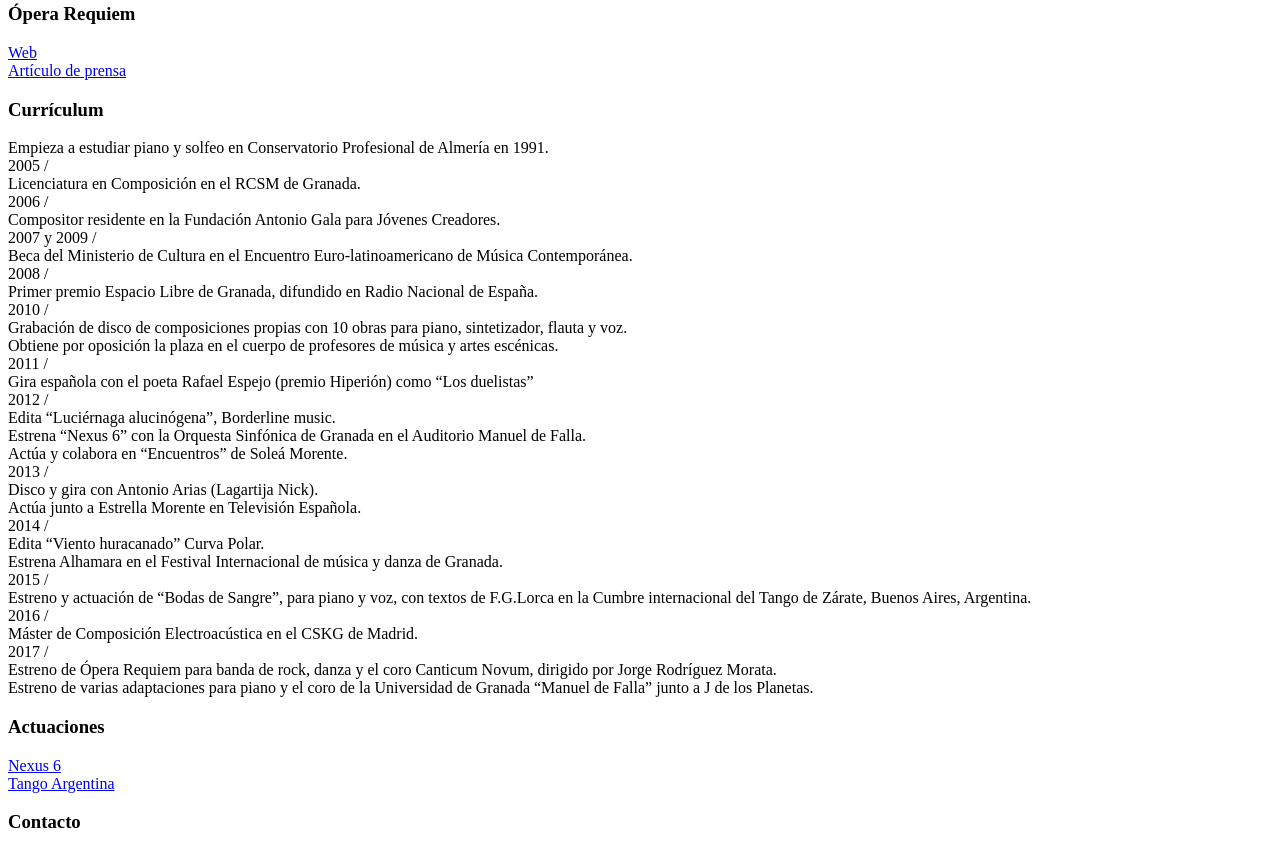
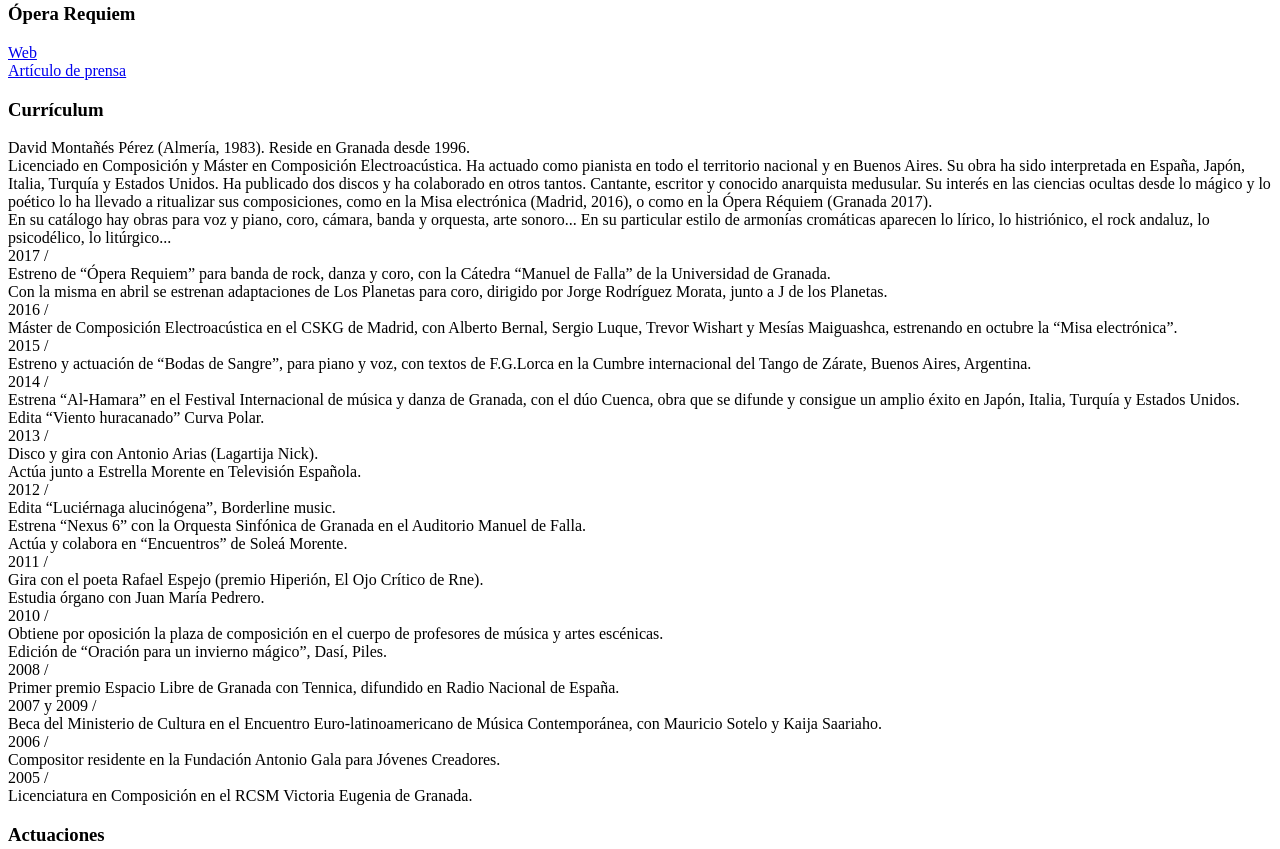
Before and after one commit to pacog/drmontanes, a website: page app/index.html in a window 1280 px wide. Shown: the part 1927-2776 px from the top of the page. Drawn offline with Linux system fonts and the light colour scheme.

Commit message:
Cambios en CV

```diff
--- a/app/index.html
+++ b/app/index.html
@@ -166,13 +166,105 @@
                     <div class="landing-section-content-curriculum-photo landing-section-content-curriculum-photo-2"></div>
                 </div>
                 <div class="landing-section-content-curriculum-text">
-                    <div class="curriculum-entry curriculum-entry-big">
-                        Empieza a estudiar piano y solfeo en Conservatorio Profesional de Almería en 1991.
+                    <div class="curriculum-entry curriculum-entry-medium">
+                        David Montañés Pérez (Almería, 1983). Reside en Granada desde 1996.
+                    </div>
+                    <div class="curriculum-entry curriculum-entry-medium">
+                        Licenciado en Composición y Máster en Composición Electroacústica. Ha actuado
+                        como pianista en todo el territorio nacional y en Buenos Aires. Su obra ha sido
+                        interpretada en España, Japón, Italia, Turquía y Estados Unidos. Ha publicado dos
+                        discos y ha colaborado en otros tantos. Cantante, escritor y conocido anarquista
+                        medusular. Su interés en las ciencias ocultas desde lo mágico y lo poético lo ha llevado
+                        a ritualizar sus composiciones, como en la Misa electrónica (Madrid, 2016), o como en
+                        la Ópera Réquiem (Granada 2017).
+                    </div>
+                    <div class="curriculum-entry curriculum-entry-medium">
+                        En su catálogo hay obras para voz y piano, coro, cámara, banda y orquesta, arte
+                        sonoro... En su particular estilo de armonías cromáticas aparecen lo lírico, lo histriónico,
+                        el rock andaluz, lo psicodélico, lo litúrgico...
                     </div>
                     <div class="curriculum-entry">
-                        <div class="curriculum-entry-date">2005 /</div>
+                        <div class="curriculum-entry-date">2017 /</div>
                         <div class="curriculum-entry-text">
-                            Licenciatura en Composición en el RCSM de Granada.
+                            Estreno de “Ópera Requiem” para banda de rock, danza y coro, con la Cátedra
+                            “Manuel de Falla” de la Universidad de Granada.
+                            <div class="vm-m"></div>
+                            Con la misma en abril se estrenan adaptaciones de Los Planetas para coro, dirigido por
+                            Jorge Rodríguez Morata, junto a J de los Planetas.
+                        </div>
+                    </div>
+                    <div class="curriculum-entry">
+                        <div class="curriculum-entry-date">2016 /</div>
+                        <div class="curriculum-entry-text">
+                            Máster de Composición Electroacústica en el CSKG de Madrid, con Alberto Bernal,
+                            Sergio Luque, Trevor Wishart y Mesías Maiguashca, estrenando en octubre la “Misa
+                            electrónica”.
+                        </div>
+                    </div>
+                    <div class="curriculum-entry">
+                        <div class="curriculum-entry-date">2015 /</div>
+                        <div class="curriculum-entry-text">
+                            Estreno y actuación de “Bodas de Sangre”, para piano y voz, con textos de
+                            F.G.Lorca en la Cumbre internacional del Tango de Zárate, Buenos Aires, Argentina.
+                        </div>
+                    </div>
+                    <div class="curriculum-entry">
+                        <div class="curriculum-entry-date">2014 /</div>
+                        <div class="curriculum-entry-text">
+                            Estrena “Al-Hamara” en el Festival Internacional de música y danza de Granada,
+                            con el dúo Cuenca, obra que se difunde y consigue un amplio éxito en Japón, Italia,
+                            Turquía y Estados Unidos.
+                            <div class="vm-m"></div>
+                            Edita “Viento huracanado” Curva Polar.
+                        </div>
+                    </div>
+                    <div class="curriculum-entry">
+                        <div class="curriculum-entry-date">2013 /</div>
+                        <div class="curriculum-entry-text">
+                            Disco y gira con Antonio Arias (Lagartija Nick).
+                            <div class="vm-m"></div>
+                            Actúa junto a Estrella Morente en Televisión Española.
+                        </div>
+                    </div>
+                    <div class="curriculum-entry">
+                        <div class="curriculum-entry-date">2012 /</div>
+                        <div class="curriculum-entry-text">
+                            Edita “Luciérnaga alucinógena”, Borderline music.
+                            <div class="vm-m"></div>
+                            Estrena “Nexus 6” con la Orquesta Sinfónica de Granada en el Auditorio Manuel de Falla.
+                            <div class="vm-m"></div>
+                            Actúa y colabora en “Encuentros” de Soleá Morente.
+                        </div>
+                    </div>
+                    <div class="curriculum-entry">
+                        <div class="curriculum-entry-date">2011 /</div>
+                        <div class="curriculum-entry-text">
+                            Gira con el poeta Rafael Espejo (premio Hiperión, El Ojo Crítico de Rne).
+                            <div class="vm-m"></div>
+                            Estudia órgano con Juan María Pedrero.
+                        </div>
+                    </div>
+                    <div class="curriculum-entry">
+                        <div class="curriculum-entry-date">2010 /</div>
+                        <div class="curriculum-entry-text">
+                            Obtiene por oposición la plaza de composición en el cuerpo de profesores de
+                            música y artes escénicas.
+                            <div class="vm-m"></div>
+                            Edición de “Oración para un invierno mágico”, Dasí, Piles.
+                        </div>
+                    </div>
+                    <div class="curriculum-entry">
+                        <div class="curriculum-entry-date">2008 /</div>
+                        <div class="curriculum-entry-text">
+                            Primer premio Espacio Libre de Granada con Tennica, difundido en Radio Nacional
+                            de España.
+                        </div>
+                    </div>
+                    <div class="curriculum-entry">
+                        <div class="curriculum-entry-date">2007 y 2009 /</div>
+                        <div class="curriculum-entry-text">
+                            Beca del Ministerio de Cultura en el Encuentro Euro-latinoamericano de
+                            Música Contemporánea, con Mauricio Sotelo y Kaija Saariaho.
                         </div>
                     </div>
                     <div class="curriculum-entry">
@@ -182,69 +274,9 @@
                         </div>
                     </div>
                     <div class="curriculum-entry">
-                        <div class="curriculum-entry-date">2007 y 2009 /</div>
+                        <div class="curriculum-entry-date">2005 /</div>
                         <div class="curriculum-entry-text">
-                            Beca del Ministerio de Cultura en el Encuentro Euro-latinoamericano de Música Contemporánea.
-                        </div>
-                    </div>
-                    <div class="curriculum-entry">
-                        <div class="curriculum-entry-date">2008 /</div>
-                        <div class="curriculum-entry-text">
-                            Primer premio Espacio Libre de Granada, difundido en Radio Nacional de España.
-                        </div>
-                    </div>
-                    <div class="curriculum-entry">
-                        <div class="curriculum-entry-date">2010 /</div>
-                        <div class="curriculum-entry-text">
-                            <div>Grabación de disco de composiciones propias con 10 obras para piano, sintetizador, flauta y voz.</div>
-                            <div>Obtiene por oposición la plaza en el cuerpo de profesores de música y artes escénicas.</div>
-                        </div>
-                    </div>
-                    <div class="curriculum-entry">
-                        <div class="curriculum-entry-date">2011 /</div>
-                        <div class="curriculum-entry-text">
-                            Gira española con el poeta Rafael Espejo (premio Hiperión) como “Los duelistas”
-                        </div>
-                    </div>
-                    <div class="curriculum-entry">
-                        <div class="curriculum-entry-date">2012 /</div>
-                        <div class="curriculum-entry-text">
-                            <div>Edita “Luciérnaga alucinógena”, Borderline music.</div>
-                            <div>Estrena “Nexus 6” con la Orquesta Sinfónica de Granada en el Auditorio Manuel de Falla.</div>
-                            <div>Actúa y colabora en “Encuentros” de Soleá Morente.</div>
-                        </div>
-                    </div>
-                    <div class="curriculum-entry">
-                        <div class="curriculum-entry-date">2013 /</div>
-                        <div class="curriculum-entry-text">
-                            <div>Disco y gira con Antonio Arias (Lagartija Nick).</div>
-                            <div>Actúa junto a Estrella Morente en Televisión Española.</div>
-                        </div>
-                    </div>
-                    <div class="curriculum-entry">
-                        <div class="curriculum-entry-date">2014 /</div>
-                        <div class="curriculum-entry-text">
-                            <div>Edita “Viento huracanado” Curva Polar.</div>
-                            <div>Estrena Alhamara en el Festival Internacional de música y danza de Granada.</div>
-                        </div>
-                    </div>
-                    <div class="curriculum-entry">
-                        <div class="curriculum-entry-date">2015 /</div>
-                        <div class="curriculum-entry-text">
-                            Estreno y actuación de “Bodas de Sangre”, para piano y voz, con textos de F.G.Lorca en la Cumbre internacional del Tango de Zárate, Buenos Aires, Argentina.
-                        </div>
-                    </div>
-                    <div class="curriculum-entry">
-                        <div class="curriculum-entry-date">2016 /</div>
-                        <div class="curriculum-entry-text">
-                            Máster de Composición Electroacústica en el CSKG de Madrid.
-                        </div>
-                    </div>
-                    <div class="curriculum-entry">
-                        <div class="curriculum-entry-date">2017 /</div>
-                        <div class="curriculum-entry-text">
-                            <div>Estreno de Ópera Requiem para banda de rock, danza y el coro Canticum Novum, dirigido por Jorge Rodríguez Morata.</div>
-                            <div>Estreno de varias adaptaciones para piano y el coro de la Universidad de Granada “Manuel de Falla” junto a J de los Planetas.</div>
+                            Licenciatura en Composición en el RCSM Victoria Eugenia de Granada.
                         </div>
                     </div>
                 </div>
--- a/app/sass/_general.scss
+++ b/app/sass/_general.scss
@@ -17,3 +17,7 @@ body {
     padding-top: ($height / $width) * 100%;
   }
 }
+
+.vm-m {
+    margin-bottom: 2*$g-s;
+}
--- a/app/sass/_landing-section-curriculum.scss
+++ b/app/sass/_landing-section-curriculum.scss
@@ -13,7 +13,7 @@
         line-height: 1.1;
     }
     .curriculum-entry {
-        margin-bottom: $g-l;
+        margin-bottom: 2*$g-l;
     }
         .curriculum-entry-date {
             font-size: 22px;
@@ -21,6 +21,10 @@
     .curriculum-entry-big {
         font-size: 28px;
         margin-bottom: 2*$g-l;
+    }
+    .curriculum-entry-medium {
+        font-size: 20px;
+        margin-bottom: $g-l;
     }
 
 .landing-section-content-curriculum-photo {
```
